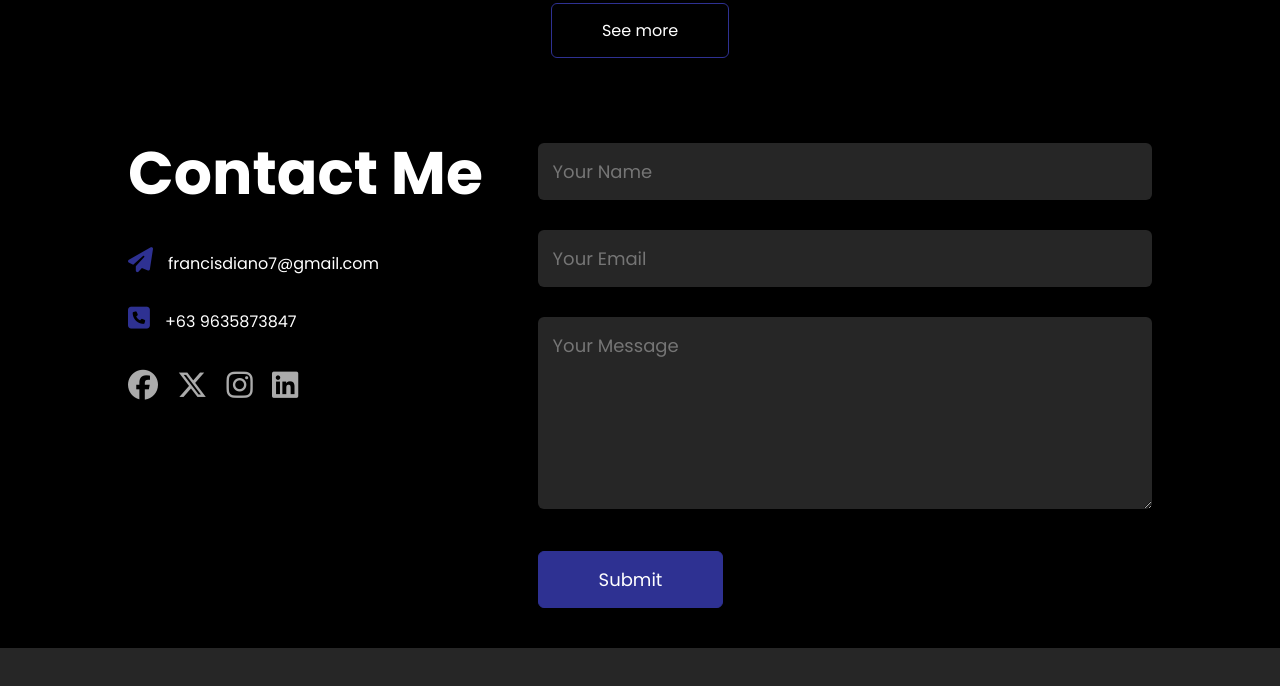
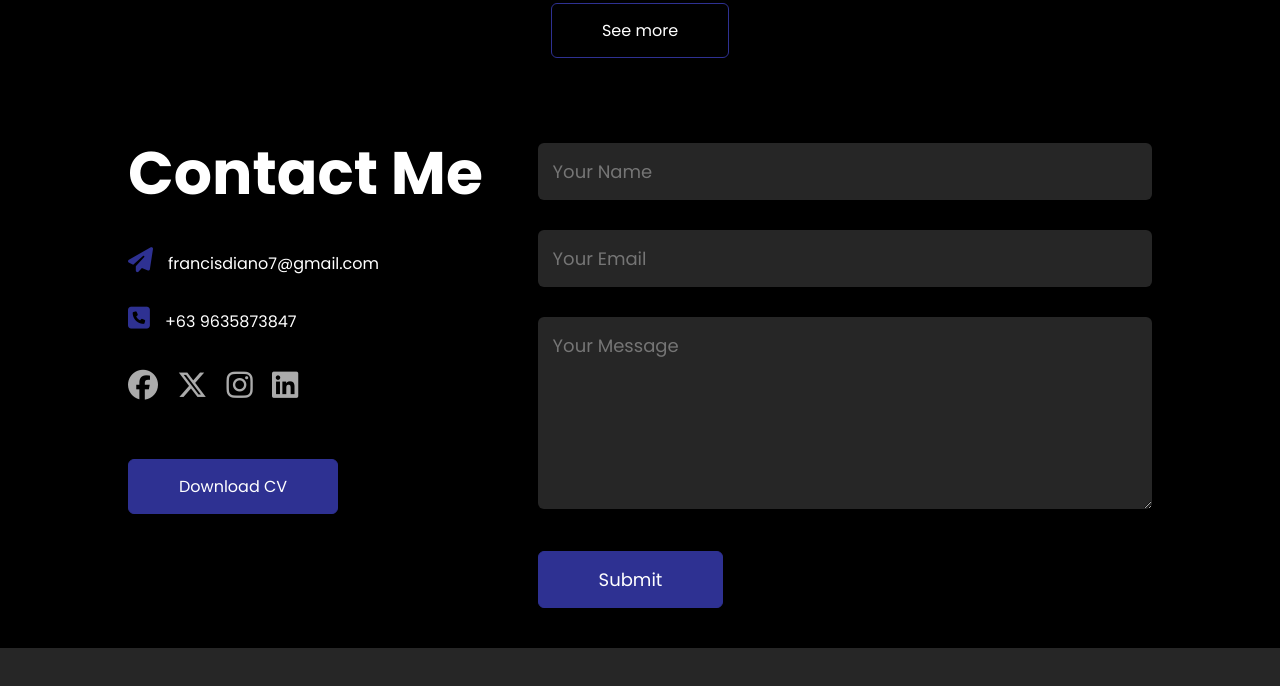
Before and after one commit to Franciss3/Francis-Portfolio, a plain HTML site: page index.html in a window 1280 px wide. Shown: the part 2450-3136 px from the top of the page. Drawn offline with Linux system fonts and the light colour scheme.

Commit message:
index.html

```diff
--- a/index.html
+++ b/index.html
@@ -214,7 +214,8 @@
                                         <a href=""
                                         target="_blank"><i class="fa-brands fa-linkedin"></i></a>
                                 </div>
-
+                                <a href="Images/646DF73C-F53E-491D-B68E-39EF8BB72B5A.pdf" download class="btn btn2"
+                                target="_blank">Download CV</a>
                         </div>
                         <div class="contact-right">
                                 <form name="submit-to-google-sheet">
```
